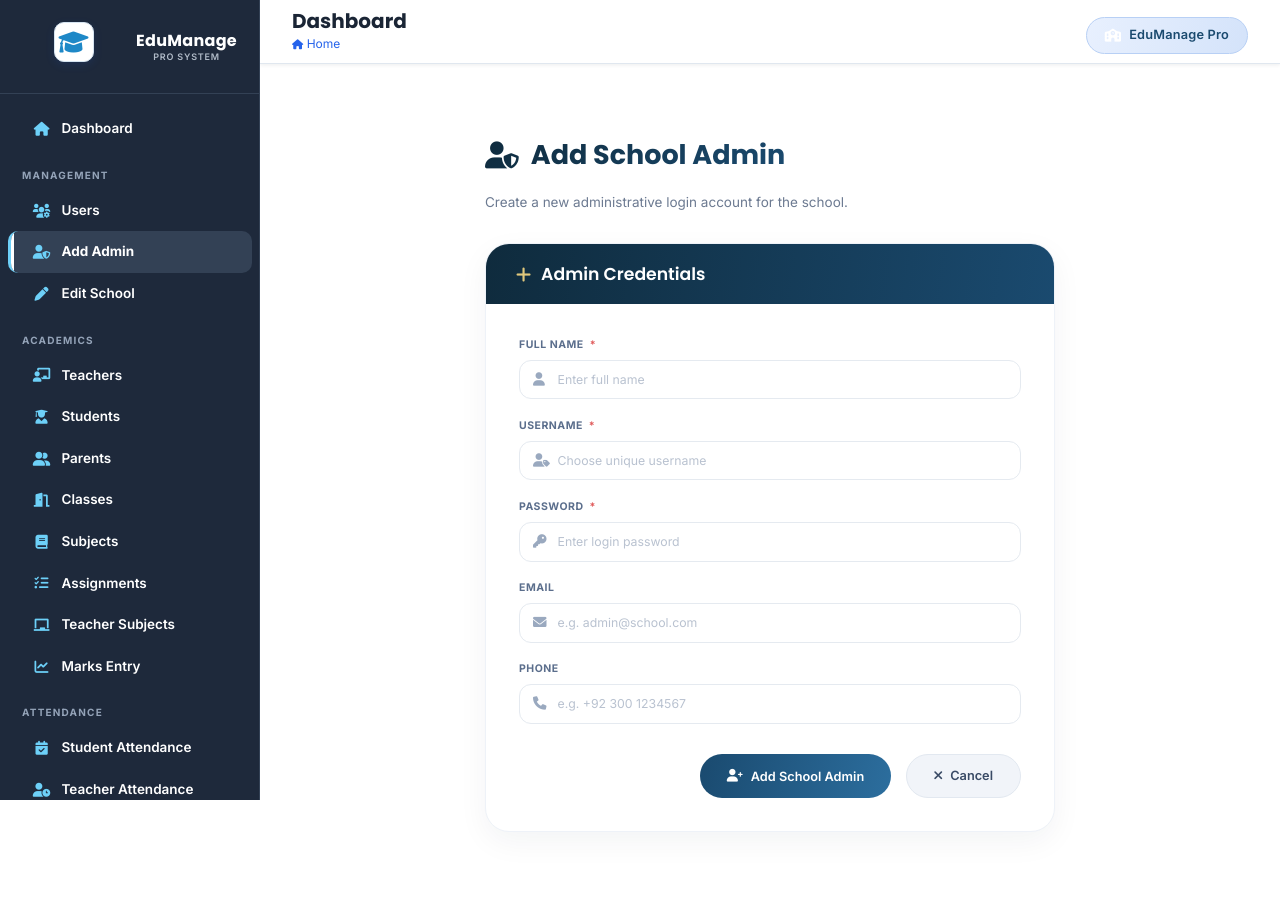
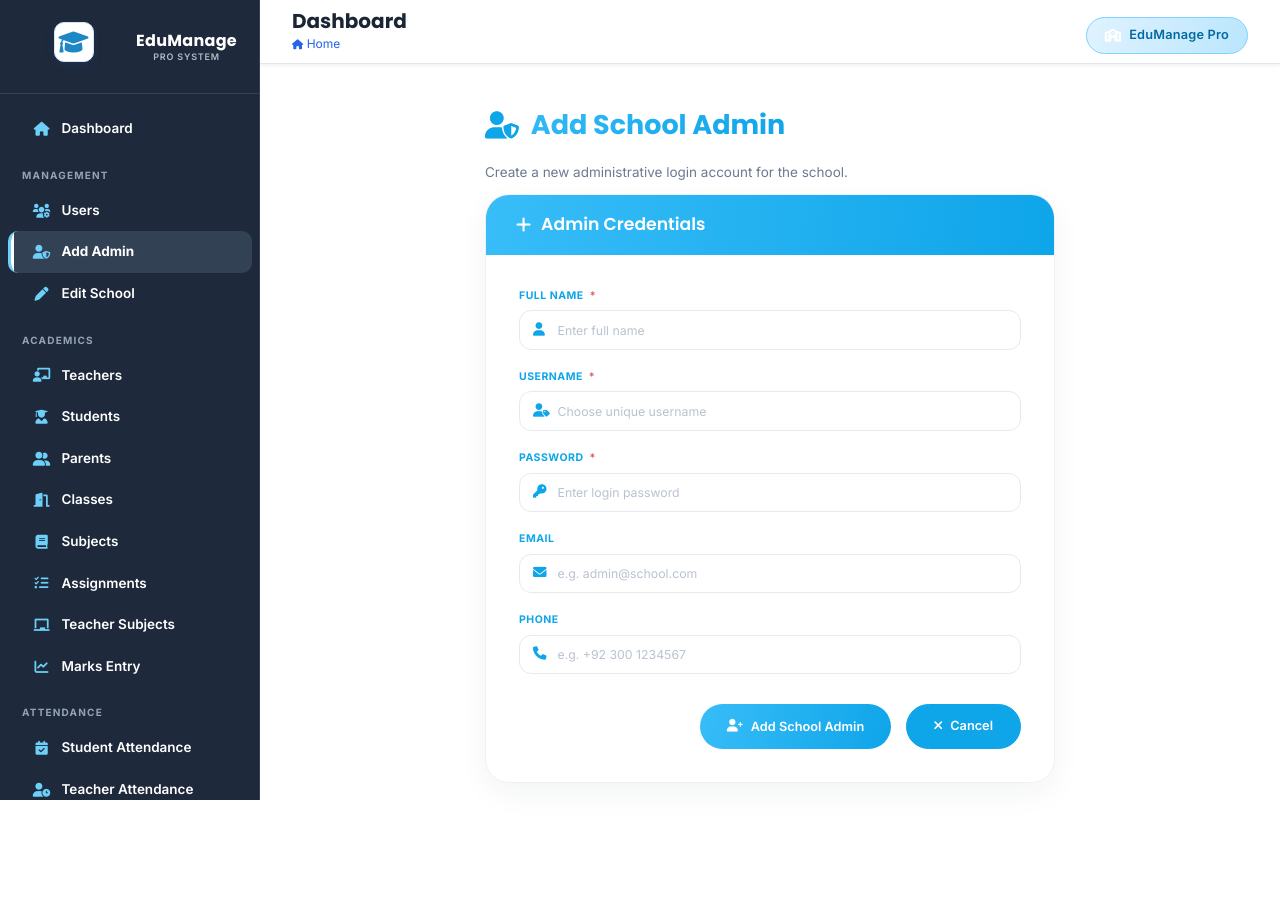
Before and after one commit to abdullahkhan12dec2004-arc/school-management-system, a Flask app: page /school_admin/add in a window 1280 px wide. After the commit the page ends 800 px from the top, so only its background shows below. Run offline with Flask 3, Linux system fonts and the light colour scheme; the visitor is signed in with stand-in values (Sample User, id 1); data that the repository does not hold is empty; some libraries are stand-ins or nearby versions.

Commit message:
Update add_school_admin.html

```diff
--- a/templates/add_school_admin.html
+++ b/templates/add_school_admin.html
@@ -14,19 +14,19 @@
     .form-container-custom {
         width: 100%;
         max-width: 600px;
-        margin: 3rem auto;
+        margin: 1rem auto;
         padding: 0 1rem;
     }
 
     .page-header {
         text-align: center;
-        margin-bottom: 2rem;
+        margin-bottom: 1.2rem;
     }
 
     .page-header h1 {
         font-size: 1.8rem;
         font-weight: 700;
-        background: linear-gradient(135deg, #0f2b3d 0%, #1a4a6f 100%);
+        background: linear-gradient(135deg, #38bdf8 0%, #0ea5e9 100%);
         -webkit-background-clip: text;
         background-clip: text;
         color: transparent;
@@ -35,6 +35,11 @@
         align-items: center;
         justify-content: center;
         gap: 12px;
+    }
+
+    .page-header h1 i {
+        color: #0ea5e9;
+        -webkit-text-fill-color: #0ea5e9;
     }
 
     .page-header p {
@@ -46,9 +51,9 @@
         display: inline-flex;
         align-items: center;
         gap: 8px;
-        background: linear-gradient(105deg, #e8f0fe, #d4e3fa);
-        border: 1px solid #b8d0f5;
-        color: #1a4a6f;
+        background: linear-gradient(105deg, #e0f2fe, #bae6fd);
+        border: 1px solid #7dd3fc;
+        color: #0369a1;
         padding: 0.5rem 1.2rem;
         border-radius: 50px;
         font-size: 0.85rem;
@@ -62,11 +67,12 @@
         box-shadow: 0 10px 30px rgba(15, 43, 61, 0.05);
         border: 1px solid #eef2f8;
         overflow: hidden;
-        margin-bottom: 2rem;
+        margin-bottom: 1.5rem;
+        margin-top: -0.5rem;
     }
 
     .card-header-custom {
-        background: linear-gradient(98deg, #0f2b3d 0%, #1a4a6f 100%);
+        background: linear-gradient(98deg, #38bdf8 0%, #0ea5e9 100%);
         padding: 1.25rem 2rem;
         color: white;
     }
@@ -82,7 +88,7 @@
     }
 
     .card-header-custom h3 i {
-        color: #e0c87c;
+        color: white;
     }
 
     .card-body-custom {
@@ -100,12 +106,12 @@
         font-weight: 700;
         text-transform: uppercase;
         letter-spacing: 0.5px;
-        color: #5b6e8c;
+        color: #0ea5e9;
         margin-bottom: 0.4rem;
     }
 
     .form-label i {
-        color: #c6a43b;
+        color: #0ea5e9;
         margin-right: 6px;
         width: 14px;
     }
@@ -124,7 +130,7 @@
         left: 14px;
         top: 50%;
         transform: translateY(-50%);
-        color: #9aa9bf;
+        color: #0ea5e9;
         font-size: 0.9rem;
         pointer-events: none;
     }
@@ -142,8 +148,8 @@
 
     .input-wrapper input:focus {
         outline: none;
-        border-color: #1a4a6f;
-        box-shadow: 0 0 0 3px rgba(26, 74, 111, 0.08);
+        border-color: #0ea5e9;
+        box-shadow: 0 0 0 3px rgba(14, 165, 233, 0.15);
     }
 
     .input-wrapper input::placeholder {
@@ -152,21 +158,21 @@
     }
 
     .school-locked-info {
-        background: linear-gradient(135deg, #f0f4ff 0%, #e8f0fe 100%);
-        border: 1px solid #c5d8fa;
+        background: linear-gradient(135deg, #e0f2fe 0%, #bae6fd 100%);
+        border: 1px solid #7dd3fc;
         border-radius: 12px;
         padding: 1rem 1.25rem;
         display: flex;
         align-items: center;
         gap: 12px;
         margin-bottom: 1.5rem;
-        color: #1a4a6f;
+        color: #0369a1;
         font-size: 0.85rem;
         font-weight: 500;
     }
 
     .school-locked-info i {
-        color: #e0c87c;
+        color: #0ea5e9;
         font-size: 1.2rem;
         flex-shrink: 0;
     }
@@ -194,23 +200,23 @@
     }
 
     .btn-custom-primary {
-        background: linear-gradient(105deg, #1a4a6f, #2c6e9e);
+        background: linear-gradient(105deg, #38bdf8, #0ea5e9);
         color: white;
     }
 
     .btn-custom-primary:hover {
         transform: translateY(-2px);
-        box-shadow: 0 8px 20px rgba(26, 74, 111, 0.2);
+        box-shadow: 0 8px 20px rgba(14, 165, 233, 0.3);
     }
 
     .btn-custom-secondary {
-        background: #f1f4f9;
-        color: #3a4b66;
-        border: 1px solid #e2e8f0;
+        background: #0ea5e9;
+        color: white;
+        border: 1px solid #0ea5e9;
     }
 
     .btn-custom-secondary:hover {
-        background: #e9eef4;
+        background: #0284c7;
     }
 </style>
 {% endblock %}
```
